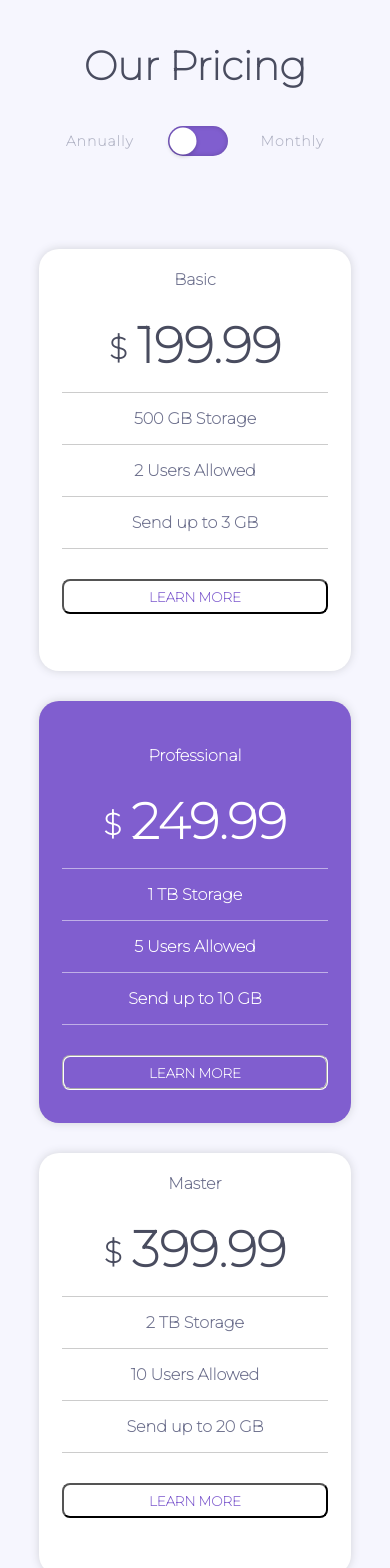
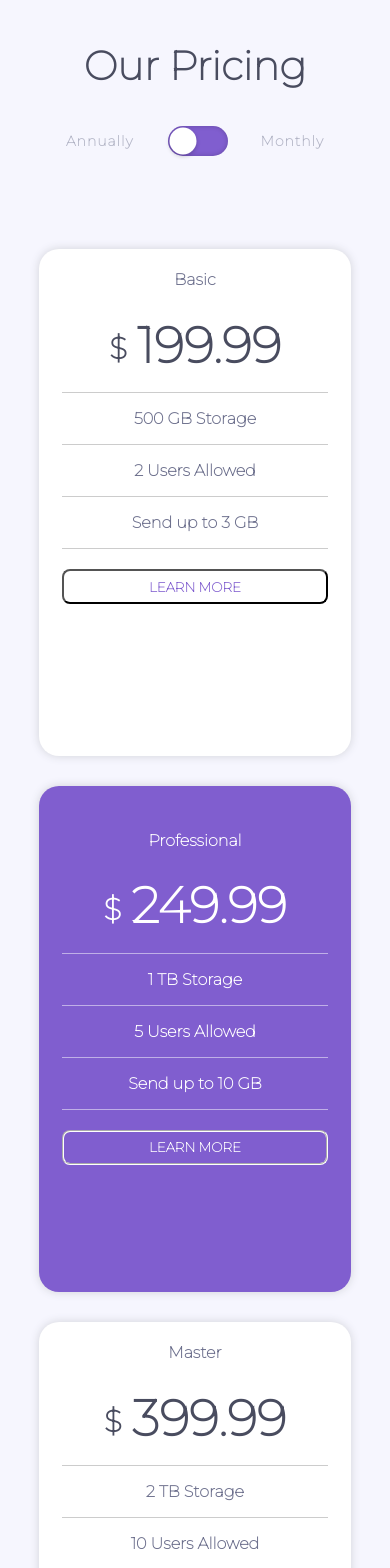
Before and after one commit to NicoBlas/pricingcomponent, a React (Create React App) app: page / in a window 390 px wide. Shown: the top 1568 px of the page. Built offline with nearby package versions, Linux system fonts and the light colour scheme.

Commit message:
mobile bug fixed

```diff
--- a/src/components/pricing/pricing.css
+++ b/src/components/pricing/pricing.css
@@ -185,7 +185,7 @@
 
 @media screen and (max-width: 430px){
     .pricing{
-        height: 50vh;
+        height: 60vh;
         width:80vw ;
         background: white;
         border-radius: 20px;
@@ -197,7 +197,7 @@
     }
 
     .pricing-mid{
-        height: 50vh;
+        height: 60vh;
         width:80vw ;
         background: hsl(258, 54%, 59%);;
         border-radius: 20px;
@@ -218,4 +218,17 @@
         font-size: 16px;
     }
 
+    .pricing__button-mid{
+        width: 85%;
+        text-align: center;
+        margin-top: 20px;
+
+    }
+    .pricing__button{
+        width: 85%;
+        text-align: center;
+        margin-top: 20px;
+
+    }
+
 }
```
